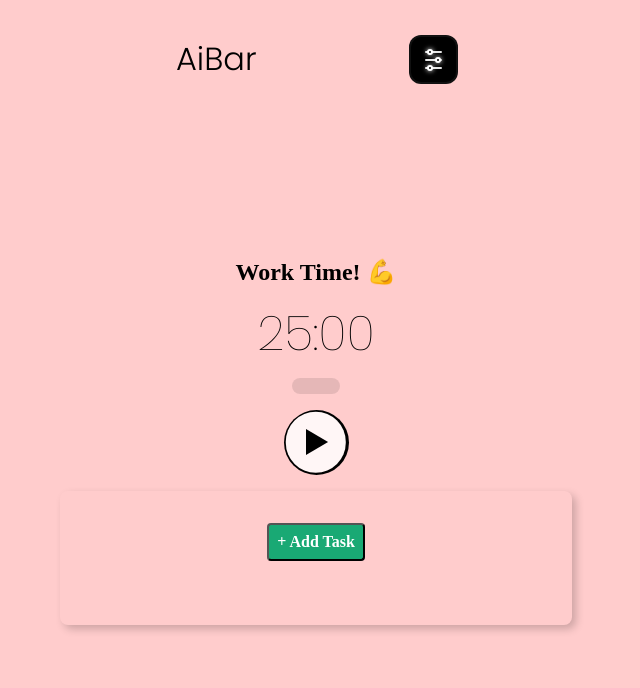
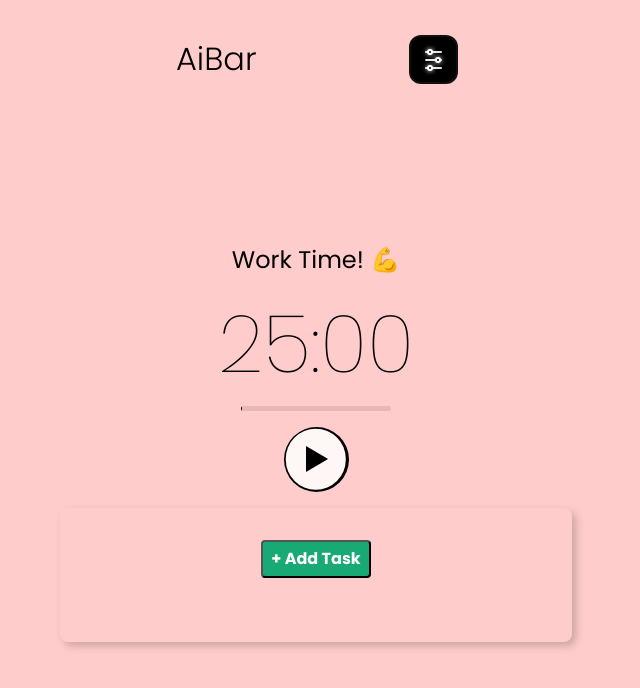
Before and after one commit to Sam0420/AiBar, a React (Vite) app: page / in a window 1280 px wide. Shown: the top 688 px of the page, without its empty margins (324-964 px from the left). Built offline with nearby package versions, Linux system fonts and the light colour scheme; a web font is replaced by a local one.

Commit message:
fixed the problem with the progress bar changing with its parent component width size

```diff
--- a/src/Timer.jsx
+++ b/src/Timer.jsx
@@ -109,7 +109,7 @@ const Timer = () => {
 
       {/* MAIN CONTENT */}
       <main className="main-content">
-        <h2>{isBreak ? "Break Time! 🎉" : "Work Time! 💪"}</h2>
+      <p className="  f3 ">{isBreak ? "Break Time! 🎉" : "Work Time! 💪"}</p>
         <TimerDisplay
           timeLeft={timeLeft}
           isRunning={isRunning}
--- a/src/components/DisplayTimer.css
+++ b/src/components/DisplayTimer.css
@@ -7,3 +7,22 @@
     font-weight: 100;
     font-style: normal;
 }
+
+
+/* PROGRESS BAR CONTAINER */
+.progress-bar-container {
+    width: 300px; /* Set a fixed width to prevent shrinking */
+    max-width:50%; /* Keeps it responsive */
+    height: 5px;
+    background-color: rgba(0, 0, 0, 0.1); /* Light gray background */
+    border-radius: 10px;
+    overflow: hidden;
+    position: relative; /* Ensures it stays in place */
+  }
+
+  /* PROGRESS BAR */
+  .progress-bar {
+    height: 100%;
+    background-color: black; /* Ensure the bar is visible */
+    transition: width 0.3s ease-in-out; /* Smooth animation */
+  }
--- a/src/components/DisplayTimer.jsx
+++ b/src/components/DisplayTimer.jsx
@@ -13,20 +13,21 @@ const TimerDisplay = ({ timeLeft, duration }) => {
   const progress = Math.round(((duration - timeLeft) / duration) * 100);
 
   return (
-    <div className="timer-display tc"> {/* "tc" for text-center */}
-      <div className="time-count f1 mb3">
+    <div className="timer-display tc">
+    <div className="time-count f-subheadline-l mb3">
     {formatTime(timeLeft)}
     </div>
 
-      {/* Progress bar container */}
-      <div className="progress-bar-container w-40 center bg-black-10 br-pill overflow-hidden mb3">
+  {/* Fixed-size progress bar container */}
+  <div className="progress-bar-container center mb3">
     <div
-          className="progress-bar bg-black h1"
-          style={{ width: `${progress}%` }}
+      className="progress-bar"
+      style={{ width: `${progress}%` , minWidth: "1px"  }}
     />
   </div>
   </div>
   );
+
 };
 
 export default TimerDisplay;
--- a/src/index.css
+++ b/src/index.css
@@ -29,7 +29,7 @@
 /* TITLE */
 .title {
   font-size: 2rem;
-  font-weight: bold;
+
   font-family: "Poppins", serif;
   font-weight: 300;
 }
@@ -48,4 +48,6 @@
   align-items: center;
   justify-content: center;
   padding-top: 80px; /* Prevent overlap with fixed header */
+  font-weight: normal;
+  font-family: "Poppins", serif;
 }
```
Also changed, not shown: 1 other file (tests, documents, lock files or other folders). Lines whose indentation alone changed are shown as unchanged.
